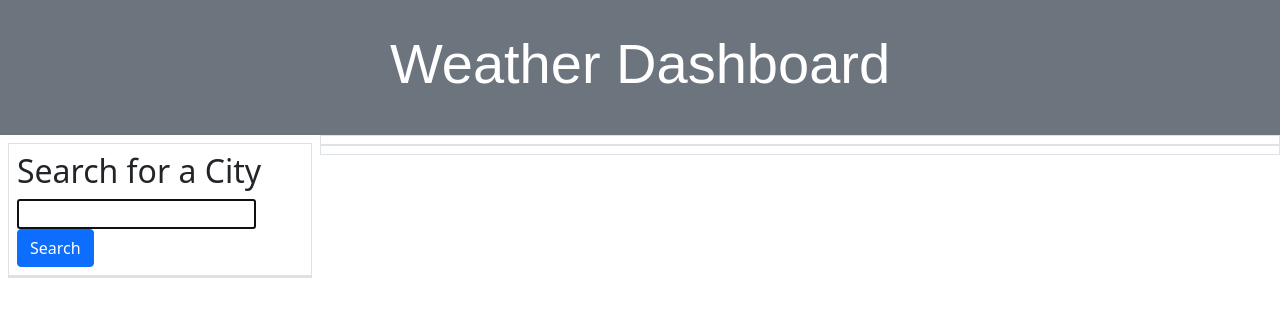
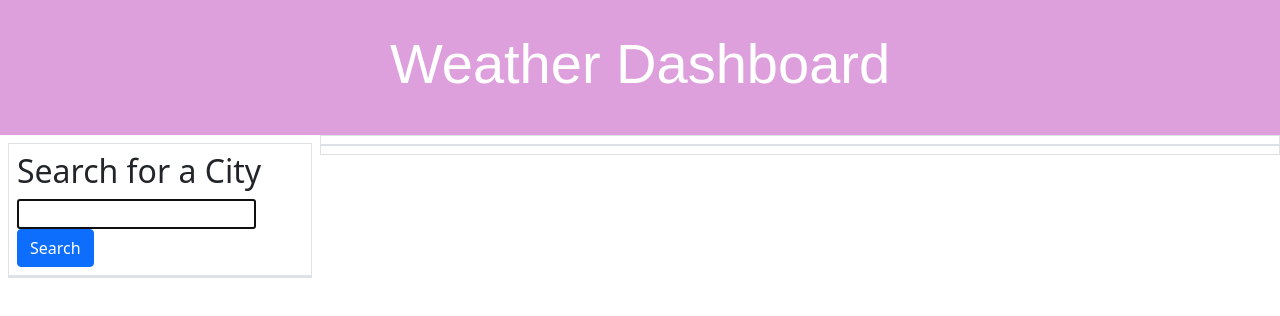
Before and after one commit to EajayD/weather-dashboard, a plain HTML site: page index.html in a window 1280 px wide. Drawn offline with nearby package versions, Linux system fonts and the light colour scheme.

Commit message:
added image for README, updated README, changed jumbotron colors to make it look less gloomy

```diff
--- a/index.html
+++ b/index.html
@@ -13,7 +13,7 @@
     <title>Weather Dashboard</title>
 </head>
 <body>
-    <div class="jumbotron jumbotron-fluid text-center bg-secondary">
+    <div class="jumbotron jumbotron-fluid text-center">
         <div class="container">
           <h1 class="display-4">Weather Dashboard</h1>
         </div>
--- a/style.css
+++ b/style.css
@@ -3,4 +3,5 @@
     font-family: 'Anton', sans-serif;
     font-weight: 400;
     color: white;
+    background-color: plum;
 }
```
Also changed, not shown: Screenshot.png (added), 1 other file.
